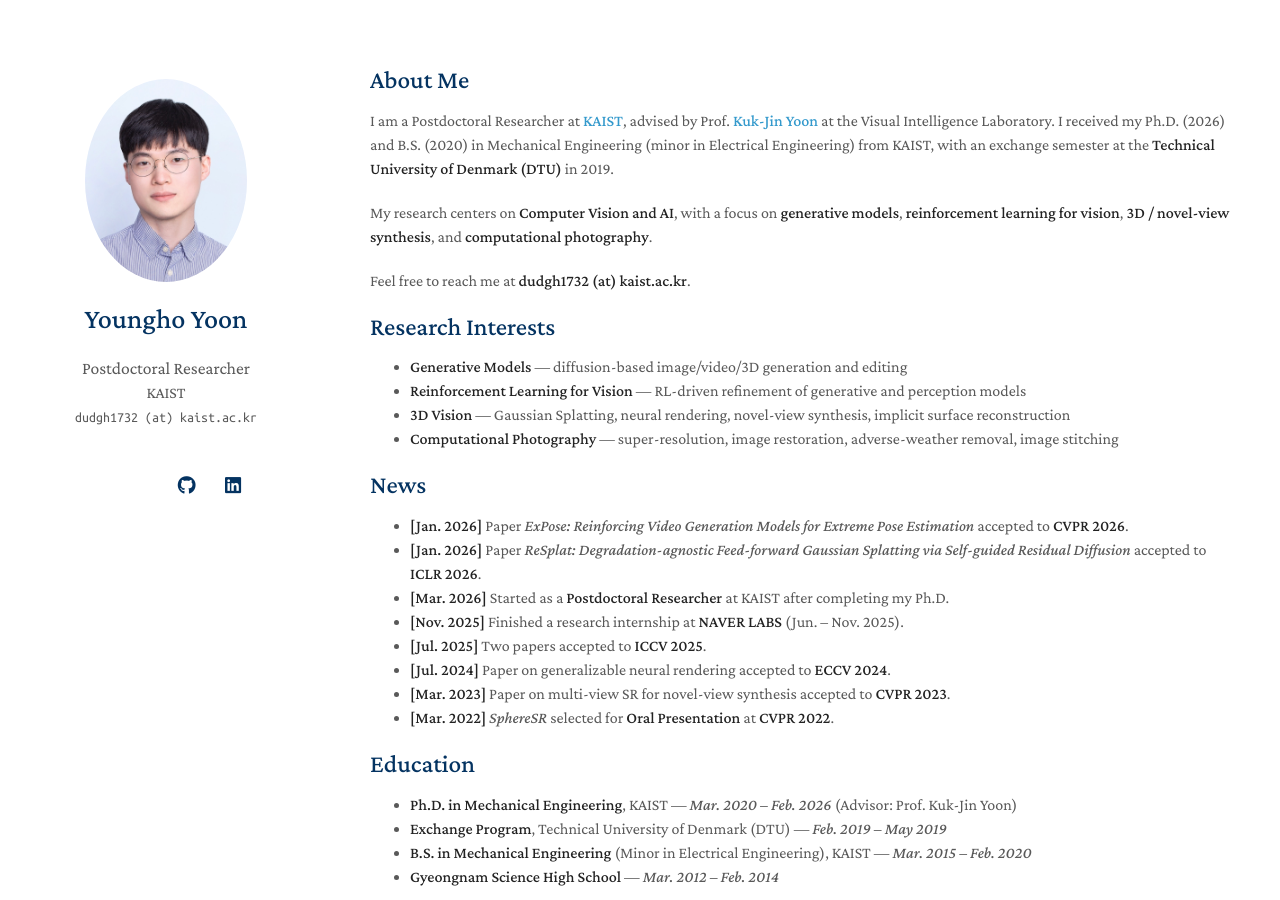
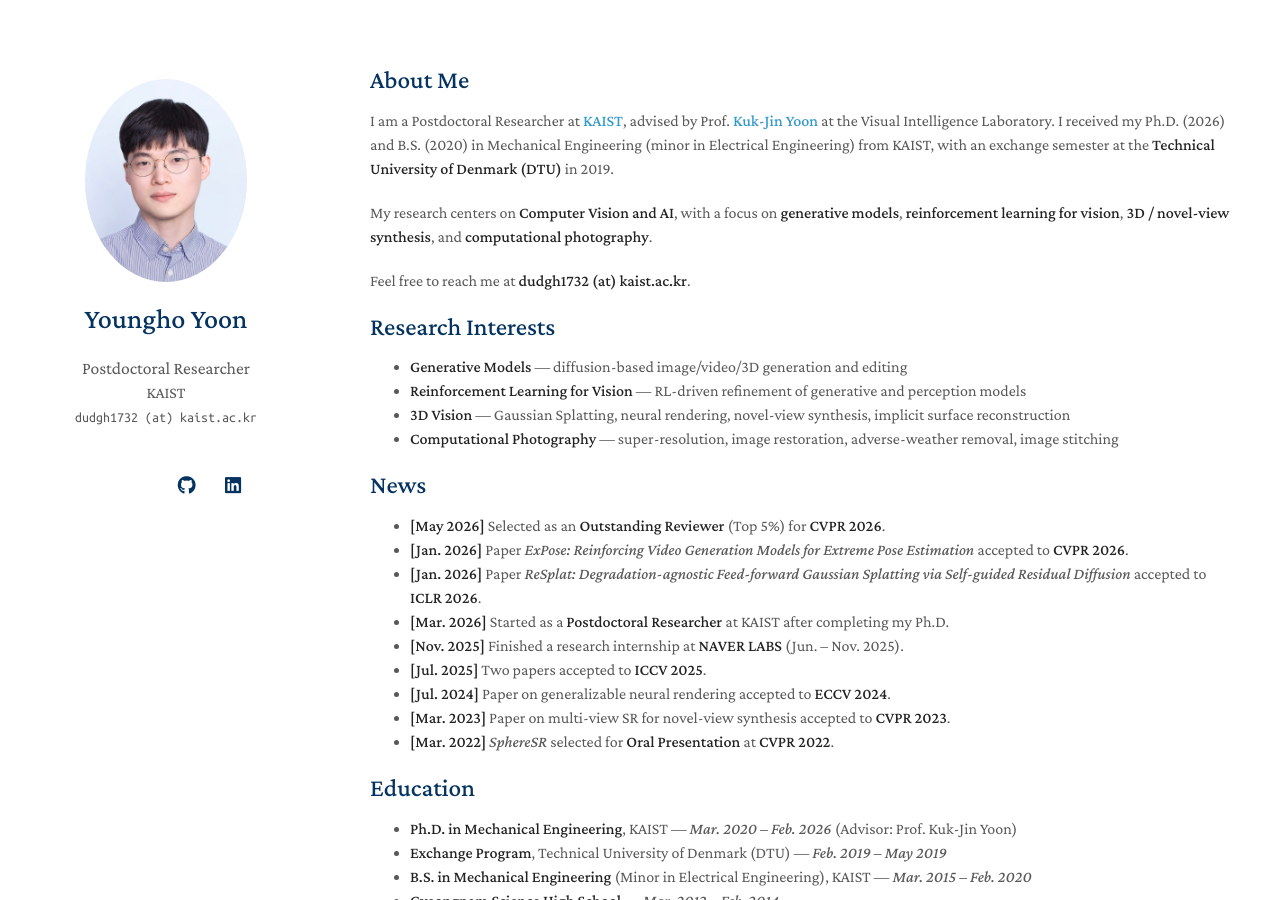
Before and after one commit to yh-yoon/yh-yoon.github.io, a Jekyll site: the page built from index.md, in a window 1280 px wide and 900 px high. Built offline with Jekyll 4.4.1, drawn with Linux system fonts in a browser that asks for light colours; a style sheet for code colours, icons or effects is not loaded; our own code applies the rules of GitHub Pages for plain Markdown files.

Commit message:
Update index.md

```diff
--- a/index.md
+++ b/index.md
@@ -19,6 +19,7 @@ Feel free to reach me at **dudgh1732 (at) kaist.ac.kr**.
 
 ## News
 
+- **[May 2026]** Selected as an **Outstanding Reviewer** (Top 5%) for **CVPR 2026**.
 - **[Jan. 2026]** Paper *ExPose: Reinforcing Video Generation Models for Extreme Pose Estimation* accepted to **CVPR 2026**.
 - **[Jan. 2026]** Paper *ReSplat: Degradation-agnostic Feed-forward Gaussian Splatting via Self-guided Residual Diffusion* accepted to **ICLR 2026**.
 - **[Mar. 2026]** Started as a **Postdoctoral Researcher** at KAIST after completing my Ph.D.
```
